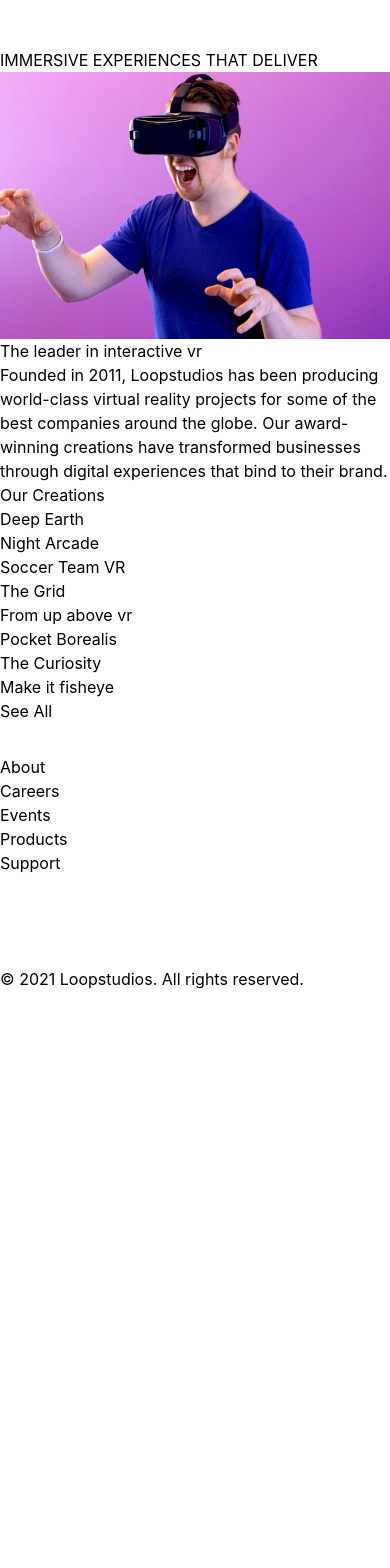
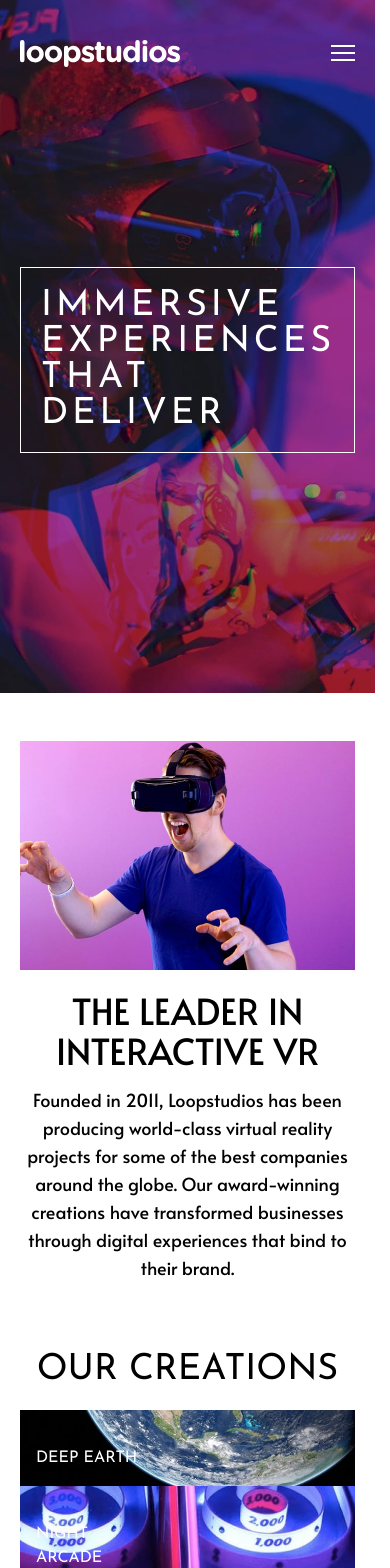
Before and after one commit to yaserrahmani771/loopstudios-landing-page, a React (Vite) app: page / in a window 390 px wide. Shown: the top 1568 px of the page. Before the commit the page ends 991 px from the top, so only its background shows below. Built offline with nearby package versions, Linux system fonts and the light colour scheme.

Commit message:
Mobile design is implemented

```diff
--- a/index.html
+++ b/index.html
@@ -6,7 +6,7 @@
     <meta name="viewport" content="width=device-width, initial-scale=1.0" />
     <title>loopstudios-landing-page</title>
   </head>
-  <body>
+  <body class="w-93.75 3xl:w-360 font-[Alata]">
     <div id="root"></div>
     <script type="module" src="/src/main.jsx"></script>
   </body>
--- a/src/Home.jsx
+++ b/src/Home.jsx
@@ -66,16 +66,16 @@ export default function Home() {
   return (
     <>
       <HeroSection />
-      <article className="vr-section">
+      <article className="vr-section px-5 py-12 flex flex-col gap-5 text-center">
         <div className="image-container">
           <picture>
             <source srcSet={vr_desktop} media="(min-width: 1440px)" />
             <img src={vr_mobile} alt="" />
           </picture>
         </div>
-        <div className="contents">
-          <h2>The leader in interactive vr</h2>
-          <p>
+        <div className="content flex flex-col gap-4 ">
+          <h2 className="text-4xl uppercase">The leader in interactive vr</h2>
+          <p className="text-lg">
             Founded in 2011, Loopstudios has been producing world-class virtual
             reality projects for some of the best companies around the globe.
             Our award-winning creations have transformed businesses through
@@ -83,8 +83,11 @@ export default function Home() {
           </p>
         </div>
       </article>
-      <section>
-        <h2>Our Creations</h2>
+      <section className="p-5 flex flex-col gap-5 font-[JosefinSans] uppercase">
+        <h2 className="text-center text-4xl font-[JosefinSans] uppercase">
+          Our Creations
+        </h2>
+        <div className="cards-container">
           {creationCards.map((creationCard) => {
             return (
               <CreationCard
@@ -93,7 +96,10 @@ export default function Home() {
               />
             );
           })}
-        <button>See All</button>
+        </div>
+        <button className="border px-7 py-1.5 tracking-widest self-center">
+          See All
+        </button>
       </section>
       <Footer />
     </>
--- a/src/components/CreationCard.jsx
+++ b/src/components/CreationCard.jsx
@@ -1,7 +1,13 @@
 export default function CreationCard({ creationCard }) {
   return (
-    <div>
-      <h3>{creationCard.title}</h3>
+    <div
+      className="background text-white p-4 pt-9"
+      style={{
+        "--mobile-bg": `url("${creationCard.mobileBG}")`,
+        "--desktop-bg": `url("${creationCard.dektopBG}")`,
+      }}
+    >
+      <h3 className="w-2/5">{creationCard.title}</h3>
     </div>
   );
 }
--- a/src/components/Footer.jsx
+++ b/src/components/Footer.jsx
@@ -7,13 +7,13 @@ import instagram_icon from "../assets/images/icon-instagram.svg";
 
 export function Footer() {
   return (
-    <footer>
-      <div className="left">
+    <footer className="bg-black text-white flex flex-col gap-6 text-center items-center py-10">
+      <div className="left flex flex-col gap-5">
         <div className="top">
           <img src={logo} alt="" />
         </div>
         <div className="bottom">
-          <ul>
+          <ul className="flex flex-col gap-2">
             <li>
               <Link>About</Link>
             </li>
@@ -32,9 +32,9 @@ export function Footer() {
           </ul>
         </div>
       </div>
-      <div className="right">
+      <div className="right flex flex-col gap-5 items-center">
         <div className="top">
-          <ul>
+          <ul className="flex gap-4">
             <li>
               <Link>
                 <img src={facebook_icon} alt="" />
@@ -58,7 +58,9 @@ export function Footer() {
           </ul>
         </div>
         <div className="bottom">
-          <p>&copy; 2021 Loopstudios. All rights reserved.</p>
+          <p className="text-sm text-white/50">
+            &copy; 2021 Loopstudios. All rights reserved.
+          </p>
         </div>
       </div>
     </footer>
--- a/src/components/Header.jsx
+++ b/src/components/Header.jsx
@@ -2,8 +2,8 @@ import logo from "../assets/images/logo.svg";
 import menu_icon from "../assets/images/icon-hamburger.svg";
 export default function Header() {
   return (
-    <header>
-      <div className="left">
+    <header className="flex justify-between items-center ">
+      <div className="left w-40">
         <img src={logo} alt="" />
       </div>
       <div className="right">
--- a/src/components/HeroSection.jsx
+++ b/src/components/HeroSection.jsx
@@ -1,12 +1,22 @@
 import Header from "./Header";
+import hero_bg_mobile from "../assets/images/mobile/image-hero.jpg";
+import hero_bg_desktop from "../assets/images/desktop/image-hero.jpg";
 
 export function HeroSection() {
   return (
-    <>
+    <section
+      className="background px-5 py-10 "
+      style={{
+        "--mobile-bg": `url("${hero_bg_mobile}")`,
+        "--desktop-bg": `url("${hero_bg_desktop}")`,
+      }}
+    >
       <Header />
       <section>
-        <h1>IMMERSIVE EXPERIENCES THAT DELIVER</h1>
+        <h1 className="uppercase my-50 text-white border text-4xl/[2.25rem] p-5 font-[JosefinSans] tracking-[4px]">
+          {`Immersive experiences that deliver`.slice(" ")}
+        </h1>
       </section>
-    </>
+    </section>
   );
 }
--- a/src/index.css
+++ b/src/index.css
@@ -1 +1,28 @@
 @import "tailwindcss";
+
+.background {
+  background-image: var(--mobile-bg);
+  background-repeat: no-repeat;
+  background-size: cover;
+}
+
+@media (min-width: 90rem) {
+  .background {
+    background-image: var(--desktop-bg);
+    ;
+  }
+}
+
+@theme{
+    --breakpoint-3xl: 90rem;
+}
+
+@font-face {
+    font-family: Alata;
+    src: url(assets/fonts/Alata-Regular.ttf);
+}
+
+@font-face {
+    font-family: JosefinSans;
+    src: url(assets/fonts/JosefinSans-Regular.ttf);
+}
--- a/vite.config.js
+++ b/vite.config.js
@@ -1,7 +1,8 @@
-import react from '@vitejs/plugin-react'
-import { defineConfig } from 'vite'
+import tailwindcss from "@tailwindcss/vite";
+import react from "@vitejs/plugin-react";
+import { defineConfig } from "vite";
 
 // https://vite.dev/config/
 export default defineConfig({
-  plugins: [react()],
-})
+  plugins: [react(), tailwindcss()],
+});
```
Lines whose indentation alone changed are shown as unchanged.
